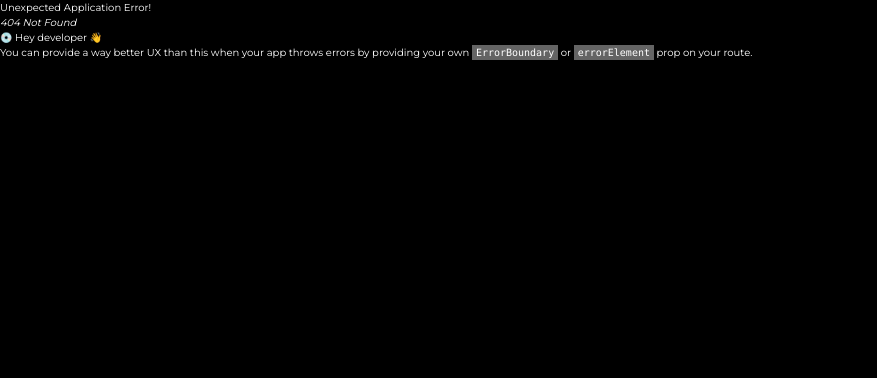
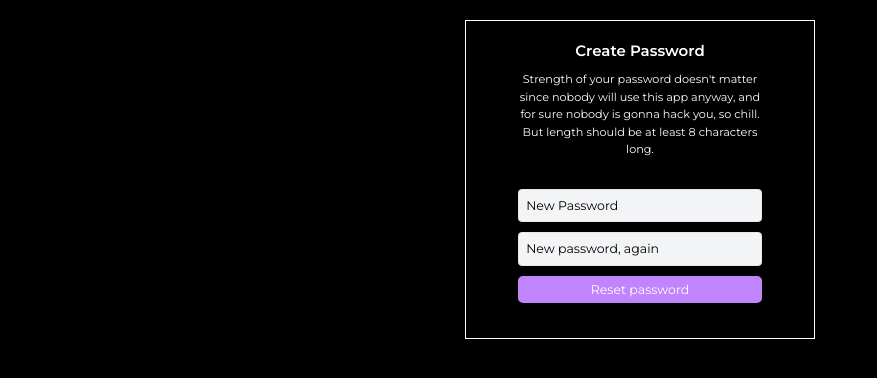
Before and after one commit to lutsiu/insta, a React (Vite) app in the folder frontend/: page /restore-password/token in a window 1280 px wide. Before the commit this address had no page. Shown: the top 378 px of the page, without its empty margins (0-877 px from the left). Built offline with nearby package versions, Linux system fonts and the light colour scheme.

Commit message:
restore password functionality was successfully added

```diff
--- a/frontend/src/App.tsx
+++ b/frontend/src/App.tsx
@@ -13,7 +13,7 @@ function App() {
       element: <RestorePasswordPageStep1 />,
     },
     {
-      path: "/restore-password/token/:token",
+      path: "/restore-password/token/",
       element: <RestorePasswordPageStep2 />,
     },
   ]);
--- a/frontend/src/components/Authorization/RestorePassword/Step2/Form/index.tsx
+++ b/frontend/src/components/Authorization/RestorePassword/Step2/Form/index.tsx
@@ -3,10 +3,25 @@ import AuthorizationButton from "../../../../Buttons/Authorization";
 import { useFormik } from "formik";
 import * as yup from "yup";
 import { useEffect, useState } from "react";
+import { useLocation, useNavigate } from "react-router-dom";
 export default function Form() {
+  // get queries
+  const { search } = useLocation();
+  const queryParams = new URLSearchParams(search);
+  const token = queryParams.get("token");
+  const id = queryParams.get("id");
+
+  // state
   const [initialDisability, setInitialDisability] = useState(true);
   const [buttonIsDisabled, setButtonIsDisabled] = useState(false);
+  const [responseError, setResponseError] = useState("");
+  const [passwordsMatch, setPasswordsMatch] = useState(false);
+  const [passwordWasChanged, setPasswordWasChanged] = useState(false);
 
+  //  router-dom
+  const navigate = useNavigate();
+
+  // formik
   const initialValues = {
     password: "",
     passwordAgain: "",
@@ -16,25 +31,65 @@ export default function Form() {
     password: yup
       .string()
       .min(8, "Password must be at least 8 characters long")
-      .required("Email is a required field"),
+      .required("Password is a required field"),
     passwordAgain: yup
       .string()
       .min(8, "Password must be at least 8 characters long")
-      .required("Email is a required field"),
+      .required("And you need to repeat password too"),
   });
 
-  const onSubmit = (values: { password: string; passwordAgain: string }) => {};
+  const onSubmit = async (values: {
+    password: string;
+    passwordAgain: string;
+  }): Promise<void> => {
+    try {
+      const body = JSON.stringify({
+        password: values.password,
+        id,
+        resetToken: token,
+      });
+      const res = await fetch("http://localhost:4000/auth/change-password", {
+        method: "PUT",
+        body,
+        headers: { "Content-Type": "application/json" },
+      });
+      const responseString = (await res.json()) as string;
+      if (res.status === 404 || res.status === 500) {
+        setResponseError(responseString);
+      }
+      if (res.status === 200) {
+        setPasswordWasChanged(true);
+        setTimeout(() => {
+          navigate("/");
+        }, 3000);
+      }
+    } catch (err) {
+      console.log(err);
+    }
+  };
 
   const formik = useFormik({ initialValues, validationSchema, onSubmit });
 
+  // change state depending of errors, values, etc
   useEffect(() => {
+    const formikErrors = formik.errors.password || formik.errors.passwordAgain;
+    const noErrros = !formik.errors.password && !formik.errors.passwordAgain;
+
     if (formik.values.password || formik.values.passwordAgain) {
       setInitialDisability(false);
     }
-    if (formik.errors.password || formik.errors.passwordAgain) {
+    if (formikErrors) {
       setButtonIsDisabled(true);
     }
-    if (!formik.errors.password && !formik.errors.passwordAgain) {
+    if (noErrros) {
+      setButtonIsDisabled(false);
+    }
+    if (formik.values.password !== formik.values.passwordAgain) {
+      setButtonIsDisabled(true);
+      setPasswordsMatch(false);
+    }
+    if (formik.values.password === formik.values.passwordAgain && noErrros) {
+      setPasswordsMatch(true);
       setButtonIsDisabled(false);
     }
   }, [
@@ -43,6 +98,7 @@ export default function Form() {
     formik.errors.passwordAgain,
     formik.values.passwordAgain,
   ]);
+
   return (
     <form
       className="w-full flex flex-col gap-[1rem] mt-[1.5rem]"
@@ -52,6 +108,22 @@ export default function Form() {
         {formik.errors.password && formik.touched.password && (
           <p className="mb-[1rem] text-pink-500 text-lg">
             {formik.errors.password}
+          </p>
+        )}
+        {(formik.touched.password &&
+          formik.touched.passwordAgain &&
+          !passwordsMatch) ||
+          (responseError.length > 0 && (
+            <p className="mb-[1rem] text-pink-500 text-lg">
+              {responseError.length > 0
+                ? responseError
+                : "Passwords you've provived don't match"}
+            </p>
+          ))}
+        {passwordWasChanged && (
+          <p className="mb-[1rem] text-green-500 text-lg">
+            You password was successfully changed. You'll be redirected in a
+            while
           </p>
         )}
         <input
@@ -78,7 +150,7 @@ export default function Form() {
           </p>
         )}
         <input
-          type="passwordAgain"
+          type="password"
           className={`${styles.input} w-full outline-none text-xl border-[1px] bg-gray-100 py-[.7rem]  rounded-md px-[.7rem]`}
           style={{
             borderColor:
--- a/frontend/src/components/Authorization/RestorePassword/Step2/index.tsx
+++ b/frontend/src/components/Authorization/RestorePassword/Step2/index.tsx
@@ -2,14 +2,18 @@ import Form from "./Form";
 
 export default function RestorePasswordStep2() {
   return (
-    <div className="w-full sm:w-[35rem] sm:border-[.1px] border-white flex flex-col items-center pb-[2.5rem] pt-[2rem] relative">
-      <h1>Create Password</h1>
-      <p>
-        Strength of your password doesn't matter since nobody will use this app
-        anyway, and for sure nobody is gonna hack you, so chill. But length
-        should be at least 8 characters long
-      </p>
-      <Form/>
+    <div className="w-full sm:w-[35rem] sm:border-[.1px] border-white flex flex-col items-center pb-[3.5rem] pt-[2rem] ">
+      <div className="w-[70%] text-center">
+        <h1 className="font-semibold text-2xl">Create Password</h1>
+        <p className="text-lg mt-[1rem]">
+          Strength of your password doesn't matter since nobody will use this
+          app anyway, and for sure nobody is gonna hack you, so chill. But
+          length should be at least 8 characters long.
+        </p>
+        <div className="mt-[3rem]">
+          <Form />
+        </div>
+      </div>
     </div>
   );
 }
--- a/frontend/src/pages/RestorePassword/Step2/index.tsx
+++ b/frontend/src/pages/RestorePassword/Step2/index.tsx
@@ -2,7 +2,7 @@ import RestorePasswordStep2 from "../../../components/Authorization/RestorePassw
 
 export default function RestorePassword() {
   return (
-    <main className="flex flex-col items-center mt-[2rem]">
+    <main className="flex flex-col items-center  mt-[2rem]">
       <RestorePasswordStep2 />
     </main>
   );
```
